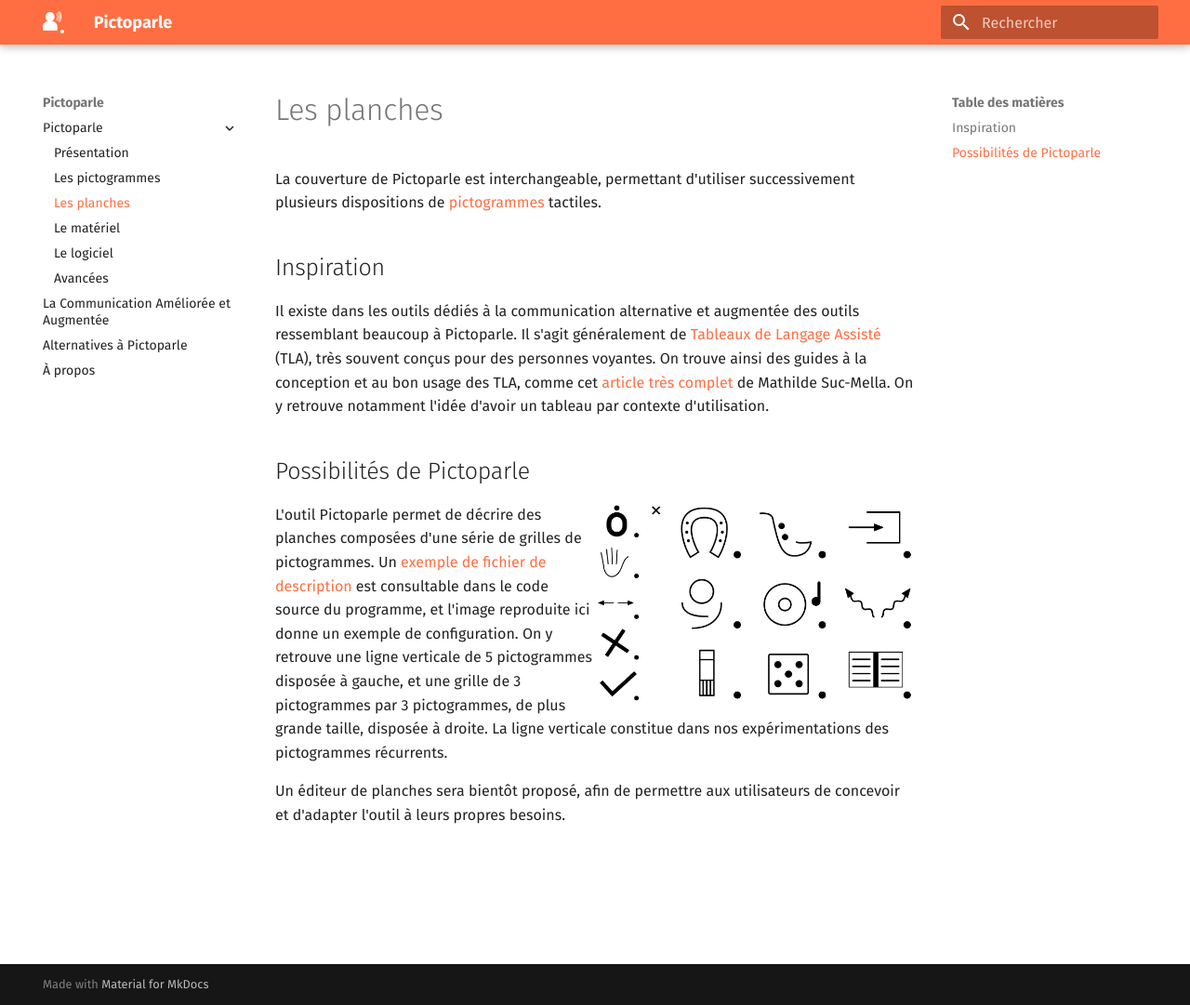
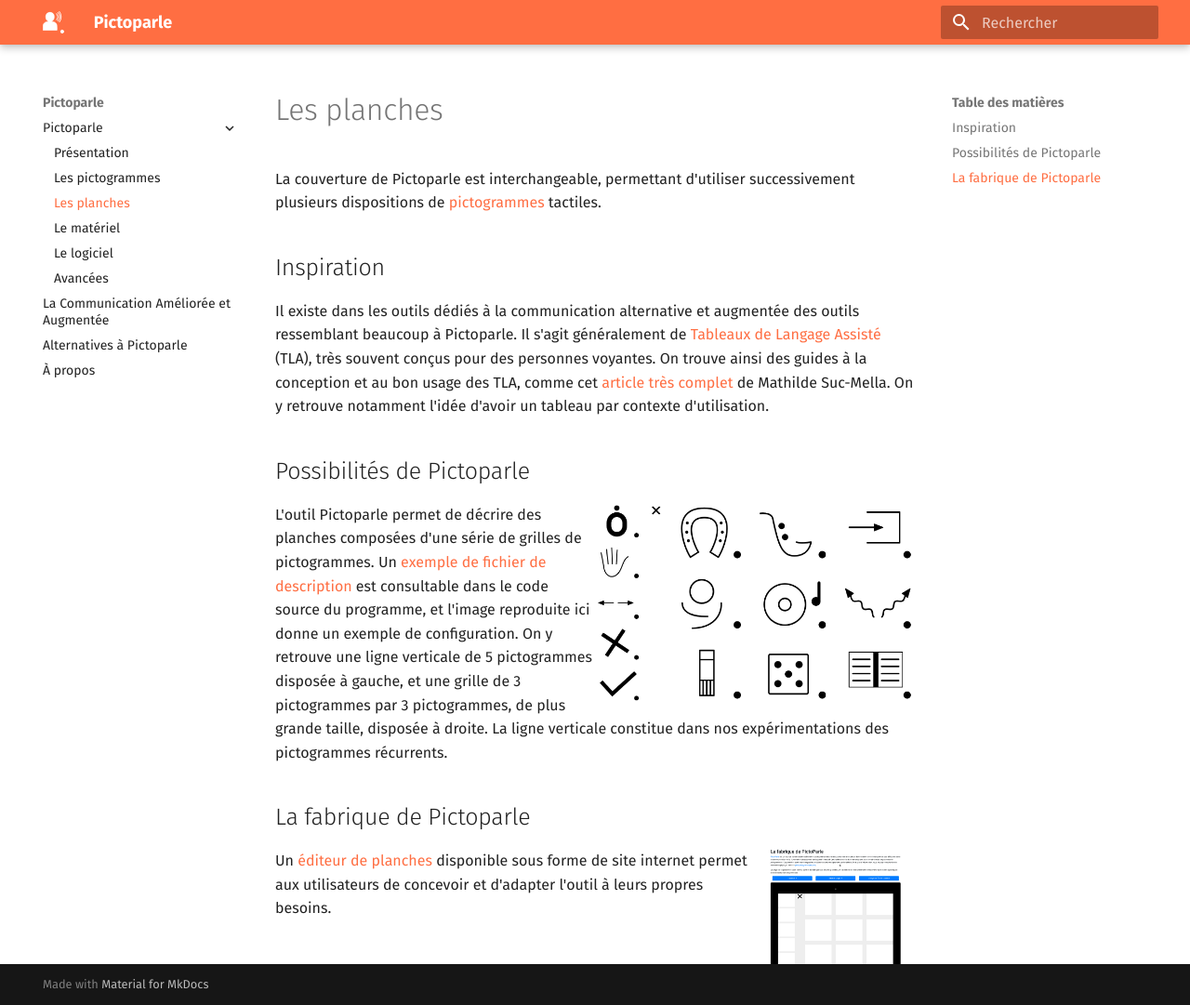
Before and after one commit to jmtrivial/pictoparle-website, an MkDocs documentation site: the page built from docs/planches.md, in a window 1280 px wide and 1081 px high. Shown: the whole window at 93% size. Built offline with MkDocs 1.6.1 and Material for MkDocs 9.7.7, drawn with Linux system fonts in a browser that asks for light colours.

Commit message:
Ajout de la fabrique de planches

```diff
--- a/docs/planches.md
+++ b/docs/planches.md
@@ -2,6 +2,7 @@
 
 
 La couverture de Pictoparle est interchangeable, permettant d'utiliser successivement plusieurs dispositions de [pictogrammes](pictogrammes.md) tactiles.
+
 
 ## Inspiration
 
@@ -14,4 +15,8 @@
 
 L'outil Pictoparle permet de décrire des planches composées d'une série de grilles de pictogrammes. Un [exemple de fichier de description](https://github.com/jmtrivial/pictoparle/blob/master/app/src/main/res/xml/activites.xml) est consultable dans le code source du programme, et l'image reproduite ici donne un exemple de configuration. On y retrouve une ligne verticale de 5 pictogrammes disposée à gauche, et une grille de 3 pictogrammes par 3 pictogrammes, de plus grande taille, disposée à droite. La ligne verticale constitue dans nos expérimentations des pictogrammes récurrents.
 
-Un éditeur de planches sera bientôt proposé, afin de permettre aux utilisateurs de concevoir et d'adapter l'outil à leurs propres besoins.
+## La fabrique de Pictoparle
+
+![Fabrique de Pictoparle](img/fabrique.png){.small .float-right}
+
+Un [éditeur de planches](https://jmtrivial.github.io/pictoparle-fabrique/web/index.html#) disponible sous forme de site internet permet aux utilisateurs de concevoir et d'adapter l'outil à leurs propres besoins.
```
Also changed, not shown: docs/avancee.md (+7 -0 lines), docs/index.md (+3 -2 lines), docs/img/fabrique.png (added).
